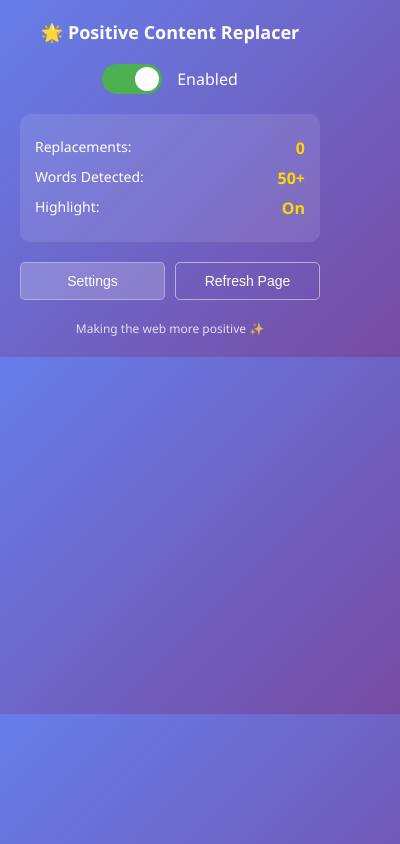
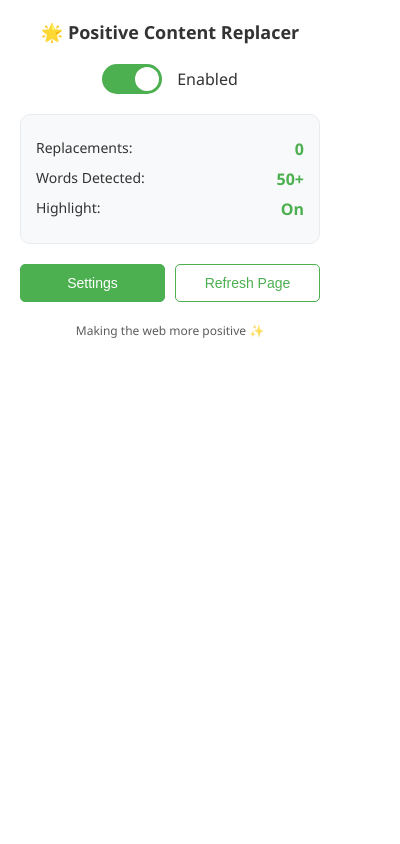
Before and after one commit to yuyue5555/CMU-Hackathon, a browser extension: page popup.html in a window 400 px wide. Drawn offline with Linux system fonts and the light colour scheme.

Commit message:
Adjust the theme color

```diff
--- a/popup.html
+++ b/popup.html
@@ -7,8 +7,8 @@
       width: 300px;
       padding: 20px;
       font-family: 'Segoe UI', Tahoma, Geneva, Verdana, sans-serif;
-      background: linear-gradient(135deg, #667eea 0%, #764ba2 100%);
-      color: white;
+      background: #ffffff;
+      color: #333;
       margin: 0;
     }
 
@@ -33,7 +33,7 @@
       position: relative;
       width: 60px;
       height: 30px;
-      background: rgba(255, 255, 255, 0.3);
+      background: #e0e0e0;
       border-radius: 15px;
       cursor: pointer;
       transition: background 0.3s;
@@ -64,10 +64,11 @@
     }
 
     .stats {
-      background: rgba(255, 255, 255, 0.1);
+      background: #f8f9fa;
       border-radius: 10px;
       padding: 15px;
       margin: 20px 0;
+      border: 1px solid #e9ecef;
     }
 
     .stat-item {
@@ -82,7 +83,7 @@
 
     .stat-value {
       font-weight: bold;
-      color: #FFD700;
+      color: #4CAF50;
     }
 
     .buttons {
@@ -103,23 +104,25 @@
     }
 
     .btn-primary {
-      background: rgba(255, 255, 255, 0.2);
+      background: #4CAF50;
       color: white;
-      border: 1px solid rgba(255, 255, 255, 0.3);
+      border: 1px solid #4CAF50;
     }
 
     .btn-primary:hover {
-      background: rgba(255, 255, 255, 0.3);
+      background: #45a049;
+      border-color: #45a049;
     }
 
     .btn-secondary {
       background: transparent;
-      color: white;
-      border: 1px solid rgba(255, 255, 255, 0.5);
+      color: #4CAF50;
+      border: 1px solid #4CAF50;
     }
 
     .btn-secondary:hover {
-      background: rgba(255, 255, 255, 0.1);
+      background: #4CAF50;
+      color: white;
     }
 
     .footer {
```
Also changed, not shown: content.js (+4 -4 lines), welcome.html (+12 -9 lines).
